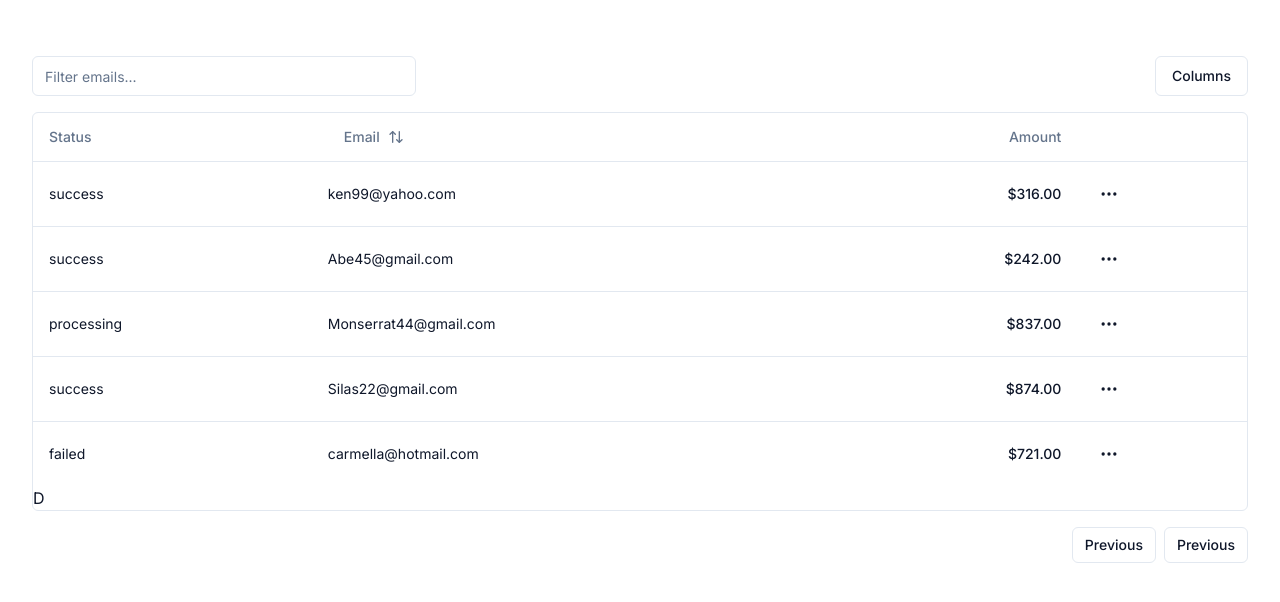
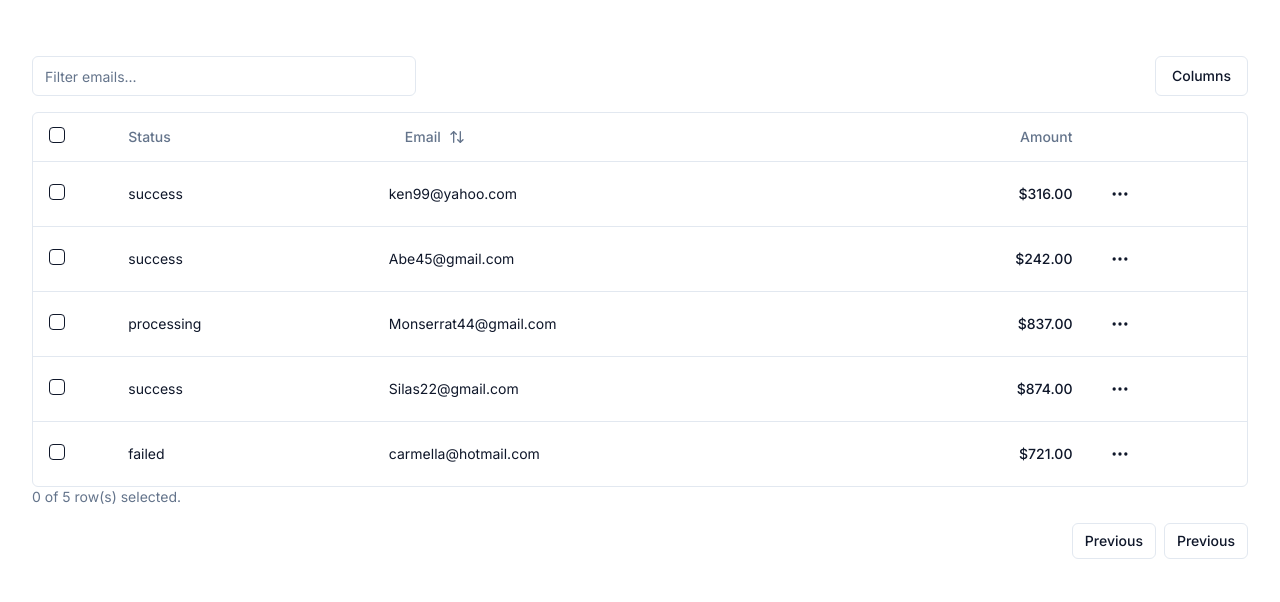
Before and after one commit to pqhung3007/h2-coffee-frontend, a Next.js app: page /payments in a window 1280 px wide. Shown: the top 602 px of the page. Built offline with nearby package versions, Linux system fonts and the light colour scheme.

Commit message:
feat: row selection

```diff
--- a/app/payments/columns.tsx
+++ b/app/payments/columns.tsx
@@ -4,6 +4,7 @@
 import { ArrowUpDown, MoreHorizontal } from "lucide-react";
 
 import { Button } from "@/components/ui/button";
+import { Checkbox } from "@/components/ui/checkbox";
 import {
   DropdownMenu,
   DropdownMenuContent,
@@ -20,6 +21,25 @@
 };
 
 export const columns: ColumnDef<Payment>[] = [
+  {
+    id: "select",
+    header: ({ table }) => (
+      <Checkbox
+        checked={table.getIsAllPageRowsSelected()}
+        onCheckedChange={(value) => table.toggleAllPageRowsSelected(!!value)}
+        aria-label="Select all rows"
+      />
+    ),
+    cell: ({ row }) => (
+      <Checkbox
+        checked={row.getIsSelected()}
+        onCheckedChange={(value) => row.toggleSelected(!!value)}
+        aria-label="Select row"
+      />
+    ),
+    enableSorting: false,
+    enableHiding: false,
+  },
   {
     accessorKey: "status",
     header: "Status",
--- a/app/payments/data-table.tsx
+++ b/app/payments/data-table.tsx
@@ -43,6 +43,7 @@
   const [sorting, setSorting] = useState<SortingState>([]);
   const [columnFilters, setColumnFilters] = useState<ColumnFiltersState>([]);
   const [columnVisibility, setColumnVisibility] = useState<VisibilityState>({});
+  const [rowSelection, setRowSelection] = useState({});
 
   const table = useReactTable({
     columns,
@@ -54,10 +55,12 @@
     onSortingChange: setSorting,
     onColumnFiltersChange: setColumnFilters,
     onColumnVisibilityChange: setColumnVisibility,
+    onRowSelectionChange: setRowSelection,
     state: {
       sorting,
       columnFilters,
       columnVisibility,
+      rowSelection,
     },
   });
 
@@ -98,7 +101,6 @@
           </DropdownMenuContent>
         </DropdownMenu>
       </div>
-
       <div className="rounded-md border">
         <Table>
           <TableHeader>
@@ -149,7 +151,11 @@
             )}
           </TableBody>
         </Table>
-        D
+      </div>
+
+      <div className="flex-1 text-sm text-muted-foreground">
+        {table.getFilteredSelectedRowModel().rows.length} of{" "}
+        {table.getFilteredRowModel().rows.length} row(s) selected.
       </div>
 
       <div className="flex items-center justify-end space-x-2 py-4">
--- /dev/null
+++ b/components/ui/checkbox.tsx
@@ -0,0 +1,30 @@
+"use client"
+
+import * as React from "react"
+import * as CheckboxPrimitive from "@radix-ui/react-checkbox"
+import { Check } from "lucide-react"
+
+import { cn } from "@/lib/utils"
+
+const Checkbox = React.forwardRef<
+  React.ElementRef<typeof CheckboxPrimitive.Root>,
+  React.ComponentPropsWithoutRef<typeof CheckboxPrimitive.Root>
+>(({ className, ...props }, ref) => (
+  <CheckboxPrimitive.Root
+    ref={ref}
+    className={cn(
+      "peer h-4 w-4 shrink-0 rounded-sm border border-primary ring-offset-background focus-visible:outline-none focus-visible:ring-2 focus-visible:ring-ring focus-visible:ring-offset-2 disabled:cursor-not-allowed disabled:opacity-50 data-[state=checked]:bg-primary data-[state=checked]:text-primary-foreground",
+      className
+    )}
+    {...props}
+  >
+    <CheckboxPrimitive.Indicator
+      className={cn("flex items-center justify-center text-current")}
+    >
+      <Check className="h-4 w-4" />
+    </CheckboxPrimitive.Indicator>
+  </CheckboxPrimitive.Root>
+))
+Checkbox.displayName = CheckboxPrimitive.Root.displayName
+
+export { Checkbox }
--- a/package.json
+++ b/package.json
@@ -9,6 +9,7 @@
     "lint": "next lint"
   },
   "dependencies": {
+    "@radix-ui/react-checkbox": "^1.0.4",
     "@radix-ui/react-dropdown-menu": "^2.0.5",
     "@radix-ui/react-slot": "^1.0.2",
     "@tanstack/react-table": "^8.9.2",
```
Also changed, not shown: 1 other file (tests, documents, lock files or other folders).
